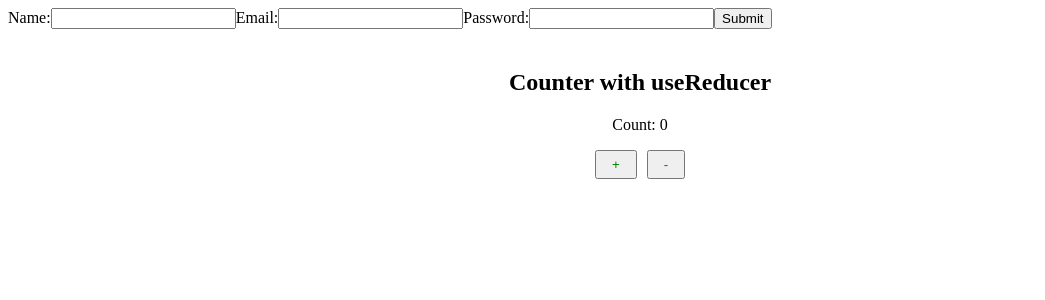
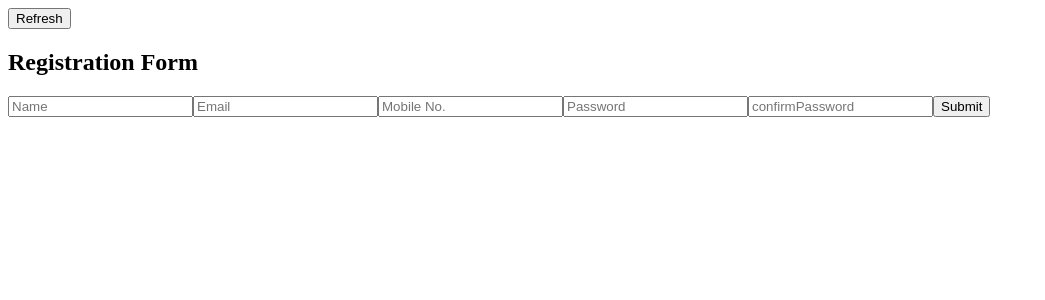
Before and after one commit to vaibhvai/My_React_project, a React (Create React App) app: page / in a window 1280 px wide. Shown: the top 300 px of the page, without its empty margins (0-1045 px from the left). Built offline with nearby package versions, Linux system fonts and the light colour scheme.

Commit message:
add formdata

```diff
--- a/src/App.js
+++ b/src/App.js
@@ -14,6 +14,8 @@ import FetchApi from "./Promise/FetchApi";
 import { FormProvider } from "./FormContext/FormContext";
 import FormApi from "./FormContext/FormApi";
 import UseReducerCounter from "./UseReducer/UseReducerCounter";
+import UserApi from "./FormContext/UserApi";
+import ParentForm from "./FormValidation/ParentForm";
 function App() {
 useEffect(() =>{
 console.log('render')
@@ -33,8 +35,10 @@ return () => console.log('hello mayur')
 <div>
   <AccessProvider>
     <FormProvider>
-      <FormApi/>
-      <UseReducerCounter/>
+      <UserApi/>
+      <ParentForm/>
+      {/* <FormApi/>
+      <UseReducerCounter/> */}
     </FormProvider>
     {/* <div> */}
  {/* <h1>Theme Changer</h1>
--- a/src/FormContext/FormContext.jsx
+++ b/src/FormContext/FormContext.jsx
@@ -1,4 +1,5 @@
 import { createContext, useContext, useState } from "react";
+import axios from "axios";
 
 const FormContext = createContext()
  export const UseFormContext = () =>{
@@ -35,8 +36,24 @@ const FormContext = createContext()
     }
 
    }
+   /////user context
+   const [users,SetUsers]= useState([])
+   const [loading, setLoading] = useState(false)
+   const [error1, setError1] = useState(null)
+   const fetchusers = async() => {
+    setLoading(true)
+    try {
+      const res = await axios.get('https://jsonplaceholder.typicode.com/users')
+      SetUsers(res.data)
+      setError(null)
+    } catch (error) {
+      setError('Failed something')
+    }finally {
+      setLoading(false);
+    }
+   }
     return(
-        <FormContext.Provider value={{handleChane, hanndleSubmit, Formdata, error}}>
+        <FormContext.Provider value={{handleChane, hanndleSubmit, Formdata, error, users, loading, fetchusers, error1}}>
             {children}
         </FormContext.Provider>
     )
--- /dev/null
+++ b/src/FormContext/UserApi.js
@@ -0,0 +1,21 @@
+import { UseFormContext } from "./FormContext";
+const UserApi =() => {
+    const {users, loading, fetchusers, error1} = UseFormContext()
+    return(
+        <div>
+            <button onClick={fetchusers} disabled={loading}>
+                {loading ? 'Loading' : 'Refresh'}
+            </button>
+            {error1 && <p style={{ color: 'red' }}>{error1}</p>}
+            {users.map((user) => (
+        <div key={user.id}>
+
+          <p>{user.name} </p>
+          <p>{user.lastName}</p>
+          <p>{user.email}</p>
+        </div>
+      ))}
+        </div>
+    )
+}
+export default UserApi
--- /dev/null
+++ b/src/FormValidation/FormValidation.jsx
@@ -0,0 +1,57 @@
+import InputForm from "./InputForm";
+import { useState } from "react";
+
+const FormValidation = () => {
+    const [FormData, setFormData] = useState({
+        firstName: '',
+        email: '',
+        mobile: '',
+        password: '',
+        confirmPassword: ''
+    })
+    const [errors, setErrors] = useState({})
+    const [users, setUsers] = useState([])
+    const Validata = () => {
+        const newErrors = {}
+        if (!FormData.firstName.trim()) newErrors.firstName = 'Name is required!'
+        if (!FormData.email.includes('@') || !FormData.email.includes('.com'))
+        if (!FormData.mobile.length !== 10) newErrors.mobile = 'Mobile length should be 10'
+        if (FormData.password.length < 6) newErrors.password = 'Password length minimum should be greater than'
+        if (FormData.confirmPassword !== FormData.password) newErrors.confirmPassword = 'Please type correct password'
+        return newErrors
+    }
+    const handleChange = (e) => {
+        setFormData({ ...FormData, [e.target.name]: e.target.value })
+    }
+    const handleSubmit = (e) => {
+        e.preventDefault()
+        const Validateerrors = Validata()
+        if (Object.keys(Validateerrors).length === 0) {
+            const newUser = {
+                id: users.length + 1,
+                ...FormData
+              };
+              const updatedUsers = [...users, newUser];
+              setUsers(updatedUsers)
+              localStorage.setItem('users', JSON.stringify(updatedUsers))
+            alert(`Form Submitted Sucessfully ${JSON.stringify(FormData)} `)
+            setFormData({
+                firstName: '',
+                email: '',
+                mobile: '',
+                password: '',
+                confirmPassword: ''
+            })
+            setErrors({})
+        } else {
+            setErrors(Validateerrors)
+        }
+
+    }
+    return (
+        <>
+            <InputForm errors={errors} setErrors={setErrors} FormData={FormData} users={users} handleChange={handleChange} handleSubmit={handleSubmit} />
+        </>
+    )
+}
+export default FormValidation
--- /dev/null
+++ b/src/FormValidation/InputForm.jsx
@@ -0,0 +1,54 @@
+const InputForm = (props) => {
+    console.log(props.users, 'pop')
+    const { FormData, errors, setErrors, handleChange, handleSubmit } = props
+    return (
+        <>
+            <form onSubmit={handleSubmit}>
+                <h2>Registration Form</h2>
+                <input
+                    type="text"
+                    name="firstName"
+                    value={FormData.firstName}
+                    placeholder="Name"
+                    onChange={handleChange}
+                />
+
+                {errors.firstName && <span style={{ color: 'red' }}>{errors.firstName}</span>}
+                <input
+                    type="text"
+                    name="email"
+                    value={FormData.email}
+                    placeholder="Email"
+                    onChange={handleChange}
+                />
+                {errors.email && <span style={{ color: 'red' }}>{errors.email}</span>}
+                <input
+                    type="text"
+                    name="mobile"
+                    value={FormData.mobile}
+                    placeholder="Mobile No."
+                    onChange={handleChange}
+                />
+                {errors.mobile && <span style={{ color: 'red' }}>{errors.mobile}</span>}
+                <input
+                    type="text"
+                    name="password"
+                    value={FormData.password}
+                    placeholder="Password"
+                    onChange={handleChange}
+                />
+                {errors.password && <span style={{ color: 'red' }}>{errors.password}</span>}
+                <input
+                    type="text"
+                    name="confirmPassword"
+                    value={FormData.confirmPassword}
+                    placeholder="confirmPassword"
+                    onChange={handleChange}
+                />
+                {errors.confirmPassword && <span style={{ color: 'red' }}>{errors.confirmPassword}</span>}
+                <button>Submit</button>
+            </form>
+        </>
+    )
+}
+export default InputForm
--- /dev/null
+++ b/src/FormValidation/ParentForm.jsx
@@ -0,0 +1,11 @@
+import FormValidation from "./FormValidation"
+import InputForm from "./InputForm"
+
+const ParentForm =() => {
+    return(
+        <>
+        <FormValidation/>
+        </>
+    )
+}
+export default ParentForm
```
Also changed, not shown: src/Object/Object.js (added, +10 -0 lines).
